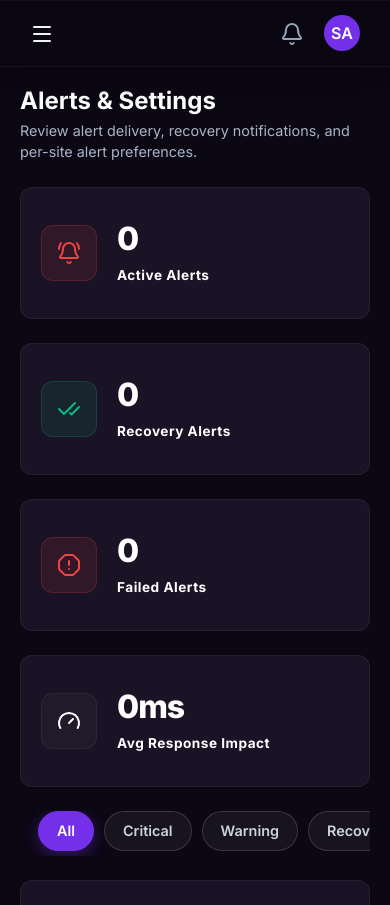
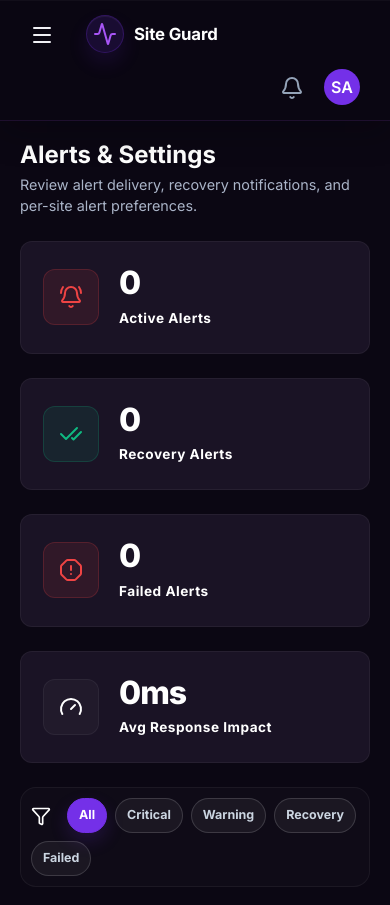
Before and after one commit to yashtamkhane3112/SiteGuard, a Django app: page /alerts/ in a window 390 px wide. Shown: the top 905 px of the page. Run offline with Django 5.2, Linux system fonts and the light colour scheme; the visitor is signed in with stand-in values (Sample User, id 1); data comes from the database, SQL or seed files in the repository; data that the repository does not hold is empty.

Commit message:
7 may 5:27 SiteGuard UI refinement pass - alerts incidents responsive polish - 2026-05-07 12:45

```diff
--- a/static/css/style.css
+++ b/static/css/style.css
@@ -2800,3 +2800,269 @@ input[type="checkbox"]:focus-visible {
 .notification-toggle-chip input[type="checkbox"]:checked::after {
     transform: scale(1);
 }
+
+/* Final Brand + Status + Density Corrections */
+.sidebar-brand,
+.internal-shell-brand {
+    display: inline-flex;
+    align-items: center;
+    gap: 10px;
+    color: #fff;
+    font-weight: 700;
+    font-size: 1.05rem;
+    letter-spacing: 0;
+    line-height: 1;
+}
+
+.sidebar-brand {
+    margin-bottom: 34px;
+    padding-left: 2px;
+}
+
+.sidebar-brand span,
+.internal-shell-brand span,
+.navbar-brand span {
+    font-weight: 700;
+    letter-spacing: -0.01em;
+}
+
+.sidebar-brand .logo-icon,
+.internal-shell-brand .logo-icon,
+.navbar-brand .logo-icon {
+    width: 38px;
+    height: 38px;
+    border-radius: 50%;
+    display: inline-flex;
+    align-items: center;
+    justify-content: center;
+    background: rgba(116, 48, 232, 0.15);
+    color: #a855f7;
+    border: 1px solid rgba(116, 48, 232, 0.26);
+    box-shadow: inset 0 1px 0 rgba(255,255,255,0.05), 0 10px 20px rgba(116, 48, 232, 0.12);
+}
+
+.sidebar-brand .logo-icon i,
+.internal-shell-brand .logo-icon i,
+.navbar-brand .logo-icon i {
+    width: 20px;
+    height: 20px;
+}
+
+.internal-shell-brand {
+    flex-shrink: 0;
+    margin-right: 18px;
+}
+
+.internal-shell-brand:hover,
+.sidebar-brand:hover {
+    color: #fff;
+}
+
+.top-header > div:first-child {
+    gap: 18px;
+}
+
+.sidebar {
+    width: 248px;
+}
+
+.sidebar-nav {
+    gap: 4px;
+}
+
+.nav-item {
+    min-height: 42px;
+    padding: 10px 14px;
+    font-size: 0.88rem;
+}
+
+.nav-item i {
+    width: 17px;
+    height: 17px;
+}
+
+.nav-item:hover {
+    transform: translateX(3px);
+}
+
+.nav-item.active {
+    background: rgba(116, 48, 232, 0.12);
+    border-color: rgba(116, 48, 232, 0.22);
+    box-shadow: 0 8px 18px rgba(116, 48, 232, 0.10);
+}
+
+.status-badge {
+    gap: 8px;
+}
+
+.badge-up::before,
+.badge-slow::before,
+.badge-down::before {
+    content: "";
+    width: 7px;
+    height: 7px;
+    border-radius: 50%;
+    flex-shrink: 0;
+    display: inline-block !important;
+}
+
+.badge-up::before {
+    background: #10b981;
+    box-shadow: 0 0 10px rgba(16, 185, 129, 0.35);
+}
+
+.badge-slow::before {
+    background: #f59e0b;
+    box-shadow: 0 0 10px rgba(245, 158, 11, 0.30);
+}
+
+.badge-down::before {
+    background: #ef4444;
+    box-shadow: 0 0 10px rgba(239, 68, 68, 0.32);
+}
+
+.filter-bar {
+    display: flex;
+    align-items: center;
+    gap: 10px;
+    flex-wrap: wrap;
+    padding: 10px 12px;
+    border: 1px solid rgba(255,255,255,0.05);
+    border-radius: 16px;
+    background: rgba(255,255,255,0.02);
+}
+
+.filter-pill {
+    min-height: 34px;
+    padding: 7px 12px;
+    border-radius: 999px;
+    font-size: 0.78rem;
+    font-weight: 700;
+}
+
+.filter-pill.active {
+    box-shadow: 0 8px 18px rgba(116, 48, 232, 0.18);
+}
+
+.incident-card {
+    overflow: hidden;
+}
+
+.incident-header {
+    align-items: center !important;
+}
+
+.incident-header > .d-flex,
+.alert-incident-card .incident-header > .d-flex {
+    min-width: 0;
+}
+
+.incident-header .status-badge {
+    align-self: center;
+}
+
+.incident-body,
+.incident-body.expanded {
+    padding-left: 22px;
+    padding-right: 22px;
+}
+
+.alert-incident-card {
+    border-color: rgba(255,255,255,0.06);
+}
+
+.alert-incident-card .incident-header {
+    padding: 16px 20px !important;
+}
+
+.alert-incident-card .incident-body.expanded {
+    padding-top: 18px;
+    padding-bottom: 20px;
+}
+
+.alert-incident-card h5 {
+    line-height: 1.3;
+}
+
+.alert-incident-card .incident-meta {
+    gap: 6px 12px;
+    margin-top: 10px !important;
+}
+
+.alert-incident-card .timeline {
+    margin-left: 6px;
+}
+
+.alert-metric-card {
+    min-height: 126px;
+    padding: 24px 22px !important;
+}
+
+.alert-metric-card .stat-value-lg {
+    line-height: 1.08;
+}
+
+.alerts-page .filter-bar,
+.alerts-page .incident-card,
+.alerts-page .alert-settings-card {
+    min-width: 0;
+}
+
+.alert-settings-card {
+    padding: 18px !important;
+}
+
+.alert-settings-card .d-flex.justify-content-between.align-items-start.gap-3.flex-wrap {
+    gap: 12px !important;
+}
+
+.alert-settings-grid {
+    gap: 10px;
+}
+
+.alert-setting-inline {
+    min-height: 58px;
+    padding: 12px 14px;
+}
+
+.notification-page-actions {
+    gap: 8px;
+}
+
+@media (max-width: 992px) {
+    .sidebar {
+        width: 248px;
+    }
+
+    .internal-shell-brand {
+        margin-right: 10px;
+    }
+}
+
+@media (max-width: 768px) {
+    .top-header > div:first-child {
+        width: 100%;
+        gap: 12px;
+    }
+
+    .internal-shell-brand {
+        margin-right: 0;
+    }
+
+    .sidebar-brand {
+        margin-bottom: 26px;
+    }
+
+    .filter-bar {
+        gap: 8px;
+        padding: 10px;
+    }
+
+    .filter-pill {
+        padding: 7px 11px;
+    }
+
+    .alert-metric-card {
+        min-height: auto;
+    }
+}
--- a/static/js/script.js
+++ b/static/js/script.js
@@ -503,11 +503,16 @@ function toggleIncident(headerElement) {
 document.querySelectorAll('.incident-header[role="button"]').forEach((header) => {
     const body = header.nextElementSibling;
     const chevron = header.querySelector('.chevron-icon');
+    header.classList.remove('expanded');
     if (body) {
-        body.style.maxHeight = header.classList.contains('expanded') ? `${body.scrollHeight + 40}px` : '0px';
+        body.classList.remove('expanded');
+    }
+    header.setAttribute('aria-expanded', 'false');
+    if (body) {
+        body.style.maxHeight = '0px';
     }
     if (chevron) {
-        chevron.style.transform = header.classList.contains('expanded') ? 'rotate(90deg)' : 'rotate(0deg)';
+        chevron.style.transform = 'rotate(0deg)';
     }
     header.addEventListener('keydown', (event) => {
         if (event.key === 'Enter' || event.key === ' ') {
--- a/templates/monitor/alerts.html
+++ b/templates/monitor/alerts.html
@@ -153,7 +153,7 @@
                   <div class="incidents-container">
                     {% for alert in alerts %}
                       <div class="incident-card alert-incident-card {% if not alert.is_read %}alert-incident-card-unread{% else %}alert-incident-card-read{% endif %}" data-status="{{ alert.filter_key }}" data-skeleton-item>
-                        <div class="incident-header{% if not alert.is_read %} expanded{% endif %}" onclick="toggleIncident(this)" role="button" tabindex="0" aria-expanded="{% if not alert.is_read %}true{% else %}false{% endif %}">
+                        <div class="incident-header" onclick="toggleIncident(this)" role="button" tabindex="0" aria-expanded="false">
                           <div class="d-flex gap-3 align-items-center flex-grow-1">
                             <div class="incident-icon {{ alert.icon_bg_class }} {{ alert.icon_text_class }}">
                               <i data-lucide="{{ alert.icon_name }}"></i>
@@ -192,11 +192,11 @@
                                 <button type="submit" class="alert-action-btn alert-action-btn-danger">Retry Failed Alert</button>
                               </form>
                             {% endif %}
-                            <i data-lucide="{% if not alert.is_read %}chevron-down{% else %}chevron-right{% endif %}" class="chevron-icon text-white"></i>
+                            <i data-lucide="chevron-right" class="chevron-icon text-white"></i>
                           </div>
                         </div>
 
-                        <div class="incident-body{% if not alert.is_read %} expanded{% endif %}">
+                        <div class="incident-body">
                           <div class="timeline">
                             <div class="timeline-item">
                               <div class="timeline-icon {{ alert.icon_text_class }}">
--- a/templates/monitor/partials/internal_header.html
+++ b/templates/monitor/partials/internal_header.html
@@ -3,6 +3,10 @@
     <button class="mobile-toggle" id="mobileToggle">
       <i data-lucide="menu"></i>
     </button>
+    <a href="{% url 'dashboard' %}" class="internal-shell-brand text-decoration-none">
+      <div class="logo-icon"><i data-lucide="activity"></i></div>
+      <span>Site Guard</span>
+    </a>
     <form method="get" action="{% url 'search' %}" class="search-bar global-search-shell d-none d-sm-flex">
       <i data-lucide="search" class="search-icon"></i>
       <input
```
